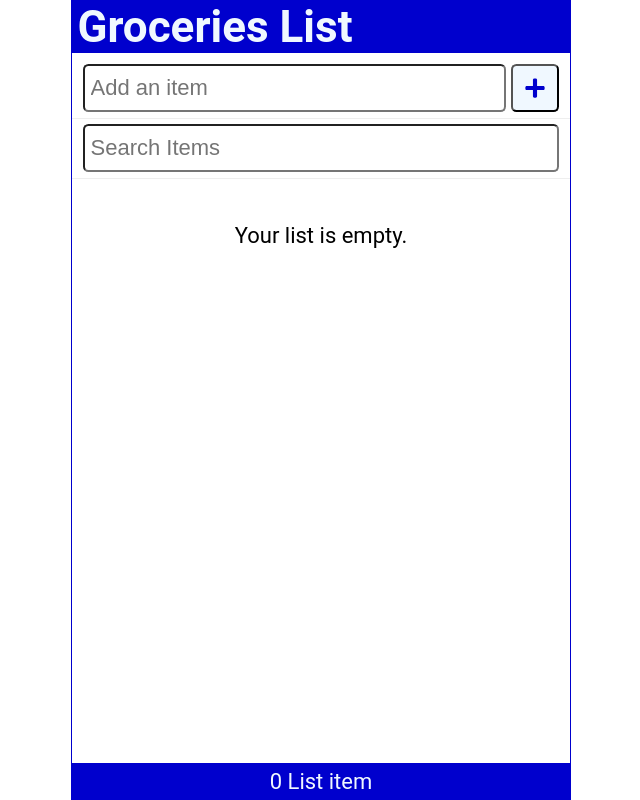
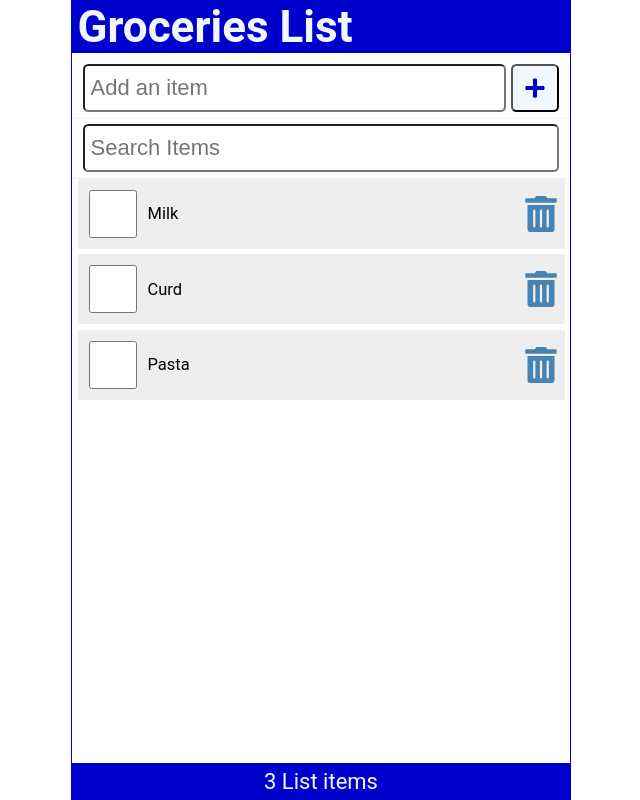
Before and after one commit to amalmuralii/react-todo-list, a React (Create React App) app: page / in a window 1280 px wide. Shown: the whole page, without its empty margins (319-959 px from the left). Built offline with nearby package versions, Linux system fonts and the light colour scheme; data requests are answered from the project's data file.

Commit message:
Fetch API data implementation

```diff
--- /dev/null
+++ b/data/db.json
@@ -0,0 +1,19 @@
+{
+    "items": [
+        {
+            "id": 1,
+            "item": "Milk",
+            "checked": false
+        },
+        {
+            "id": 2,
+            "item": "Curd",
+            "checked": false
+        },
+        {
+            "id": 3,
+            "item": "Pasta",
+            "checked": false
+        }
+    ]
+}
--- a/src/App.js
+++ b/src/App.js
@@ -2,19 +2,44 @@
 import AddItem from './AddItem';
 import Contents from './Contents';
 import Footer from './Footer';
-import { useState,useEffect } from "react";
+import { useState, useEffect } from "react";
 import SearchItem from './SearchItem';
 
 function App() {
-  const [items, setItems] = useState(JSON.parse(localStorage.getItem("shoppinglist")) || []);
+
+  const API_URl = 'http://localhost:3500/items';
+
+  const [items, setItems] = useState([]);
 
   const [newItem, setNewItem] = useState("");
 
   const [search, setSearch] = useState("");
 
+  const [fetchError, setFetchError] = useState(null);
+
+  const [loading, setLoading] = useState(true);
+
   useEffect(() => {
-    localStorage.setItem("shoppinglist", JSON.stringify(items));
-   },[items]);
+
+    const fetchItems = async () => {
+      try {
+        const response = await fetch(API_URl);
+        if (!response.ok) throw Error("Did not receive expected data");
+        const listItems = await response.json();
+        setItems(listItems);
+        setFetchError(null);
+      } catch (err) {
+        setFetchError(err.message);
+      }
+      finally {
+        setLoading(false);
+      }
+    }
+    setTimeout(() => {
+      fetchItems();
+    }, 2000);
+  }, []);
+
 
 
   const addItem = (item) => {
@@ -54,12 +79,16 @@
         search={search}
         setSearch={setSearch}
       />
-      <Contents
-        items={items.filter(
-          (item) => item.item.toLowerCase().includes(search.toLowerCase()) || !item.item)}
-        handleCheck={handleCheck}
-        handleDelete={handleDelete}
-      />
+      <main>
+        {loading && <p>Loading Items...</p>}
+        {fetchError && <p style={{ color: "red" }}>{`Error: ${fetchError}`}</p>}
+        {!fetchError && !loading && <Contents
+          items={items.filter(
+            (item) => item.item.toLowerCase().includes(search.toLowerCase()) || !item.item)}
+          handleCheck={handleCheck}
+          handleDelete={handleDelete}
+        />}
+      </main>
       <Footer length={items.length} />
     </div>
   );
--- a/src/Contents.js
+++ b/src/Contents.js
@@ -2,7 +2,7 @@
 const Contents = ({ items, handleCheck, handleDelete }) => {
 
     return (
-        <main>
+        <>
             {items.length ? (
                 <ItemList
                     items={items}
@@ -13,7 +13,7 @@
                 <p style={{ marginTop: "2rem" }}>Your list is empty.</p>
             )}
 
-        </main>
+        </>
     );
 };
 
--- a/src/index.js
+++ b/src/index.js
@@ -5,7 +5,5 @@
 
 const root = ReactDOM.createRoot(document.getElementById('root'));
 root.render(
-  <React.StrictMode>
-    <App />
-  </React.StrictMode>
+  <App />
 );
```
